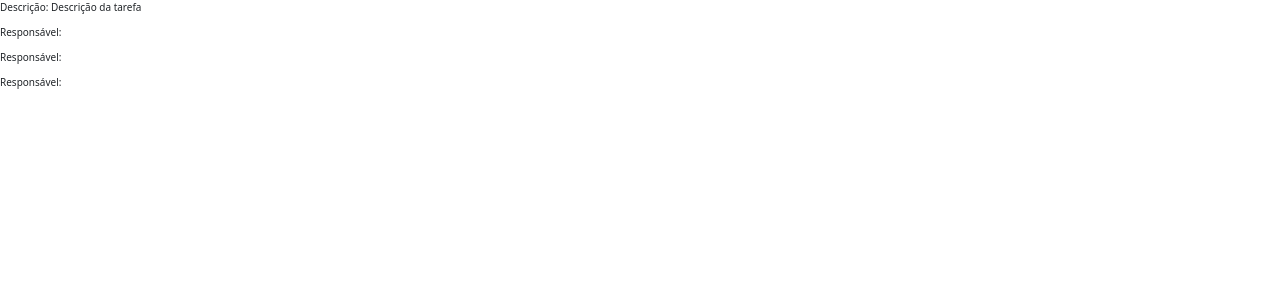
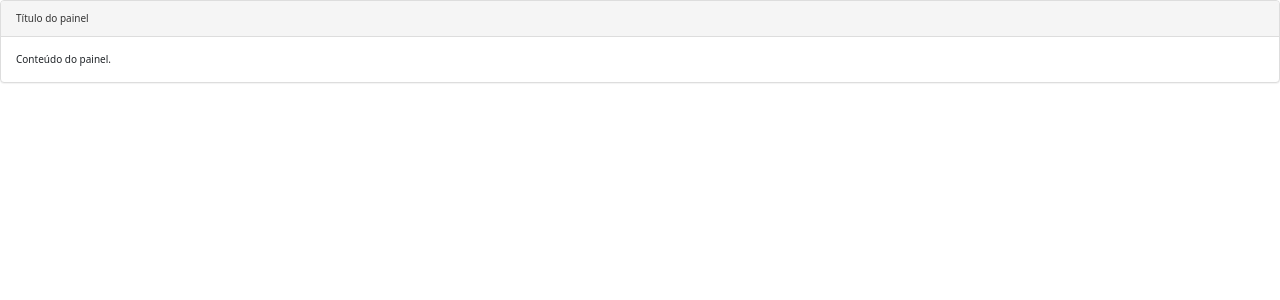
Before and after one commit to andrelohr/angular_04_diretiva, an Angular app: page / in a window 1280 px wide. Shown: the top 300 px of the page. Built offline with nearby package versions, Linux system fonts and the light colour scheme.

Commit message:
ng-content

```diff
--- a/src/app/app.component.html
+++ b/src/app/app.component.html
@@ -3,4 +3,10 @@
 <!--app-diretiva-ngfor></app-diretiva-ngfor-->
 <!--app-diretiva-ngclass></app-diretiva-ngclass-->
 <!--app-diretiva-ngstyle></app-diretiva-ngstyle-->
-<app-operador-elvis></app-operador-elvis>
+<!--app-operador-elvis></app-operador-elvis-->
+<app-exemplo-ng-content>
+    <div class="titulo">Título do painel</div>
+    <div class="conteudo">
+        Conteúdo do painel.
+    </div>
+</app-exemplo-ng-content>
--- a/src/app/app.module.ts
+++ b/src/app/app.module.ts
@@ -10,6 +10,7 @@ import { DiretivaNgclassComponent } from './diretiva-ngclass/diretiva-ngclass.co
 import { DiretivaNgstyleComponent } from './diretiva-ngstyle/diretiva-ngstyle.component';
 import { FormsModule } from '@angular/forms';
 import { OperadorElvisComponent } from './operador-elvis/operador-elvis.component';
+import { ExemploNgContenteComponent } from './exemplo-ng-contente/exemplo-ng-contente.component';
 
 @NgModule({
   declarations: [
@@ -19,7 +20,8 @@ import { OperadorElvisComponent } from './operador-elvis/operador-elvis.componen
     DiretivaNgforComponent,
     DiretivaNgclassComponent,
     DiretivaNgstyleComponent,
-    OperadorElvisComponent
+    OperadorElvisComponent,
+    ExemploNgContenteComponent
   ],
   imports: [
     BrowserModule,
--- /dev/null
+++ b/src/app/exemplo-ng-contente/exemplo-ng-contente.component.html
@@ -0,0 +1,8 @@
+<div class="panel panel-default">
+    <div class="panel-heading">
+        <ng-content select=".titulo"></ng-content>
+    </div>
+    <div class="panel-body">
+        <ng-content select=".conteudo"></ng-content>
+    </div>
+</div>
```
Also changed, not shown: src/app/exemplo-ng-contente/exemplo-ng-contente.component.ts (added, +10 -0 lines), src/app/exemplo-ng-contente/exemplo-ng-contente.component.scss (added), 1 other file (tests, documents, lock files or other folders).
